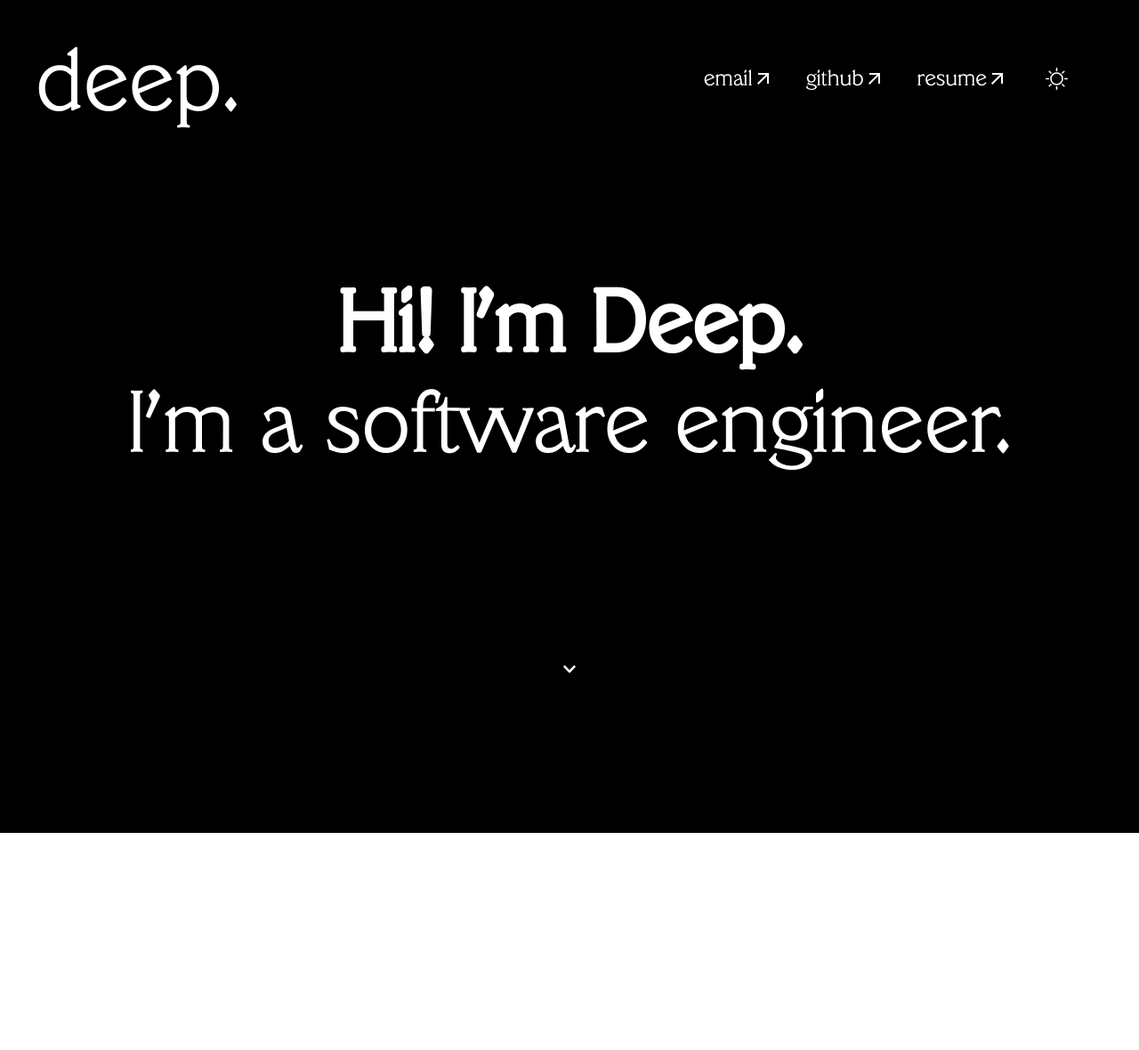
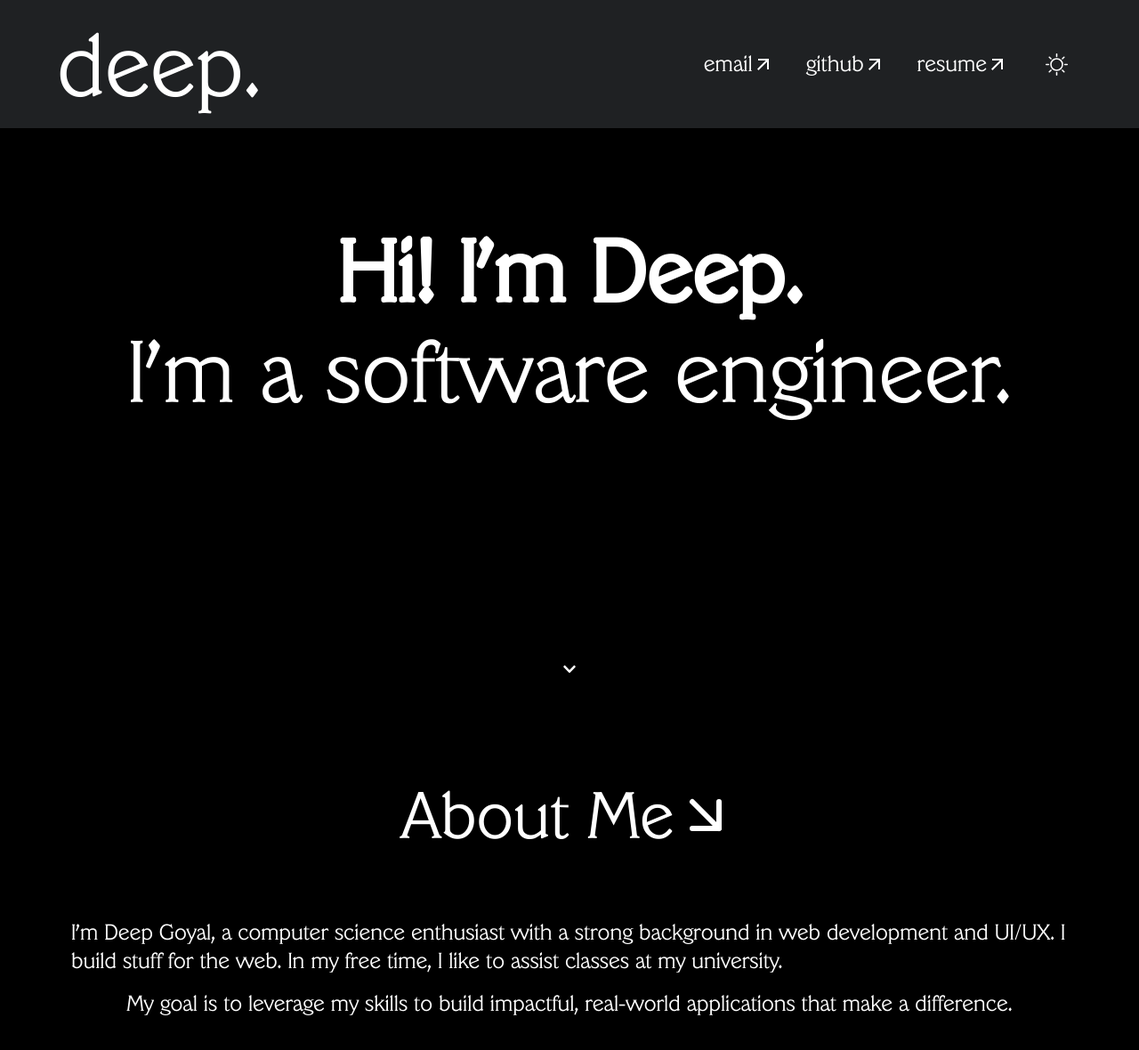
Before and after one commit to deep-goyal/portfolio, a Next.js app: page / in a window 1280 px wide. Shown: the top 1180 px of the page at 89% size. Before the commit the page ends 936 px from the top, so only its background shows below. Built offline with nearby package versions, Linux system fonts and the light colour scheme.

Commit message:
add about me

```diff
--- a/app/page.js
+++ b/app/page.js
@@ -1,11 +1,14 @@
+import Aboutme from "@/components/Aboutme";
 import NavBar from "../components/NavBar";
 import { FaChevronDown } from "react-icons/fa";
+import Sidebar from "@/components/Sidebar";
 
 export default function Home() {
   return (
     <div className="min-h-screen bg-black text-white dark:bg-white dark:text-black">
       <NavBar />
-      <main className="flex flex-col items-center justify-center min-h-screen pb-40">
+      {/* <Sidebar /> */}
+      <main className="flex flex-col items-center justify-center min-h-screen pb-0">
         <div className="flex flex-col items-center justify-center h-full">
           <h1 className="text-8xl font-bold mb-4">Hi! I'm Deep.</h1>
           <h2 className="text-8xl mb-20">I'm a software engineer.</h2>
@@ -14,6 +17,10 @@ export default function Home() {
           <FaChevronDown />
         </div>
       </main>
+
+      <div>
+        <Aboutme />
+      </div>
     </div>
   );
 }
--- /dev/null
+++ b/components/Aboutme.js
@@ -0,0 +1,26 @@
+import React from "react";
+import { FiArrowDownRight } from "react-icons/fi";
+
+const Aboutme = () => {
+  return (
+    <section
+      id="about-me"
+      className="min-h-screen flex flex-col justify-left items-center p-20 bg-black text-white dark:bg-white dark:text-black"
+    >
+      <h2 className="text-7xl mb-20 flex items-center justify-left">
+        About Me <FiArrowDownRight />
+      </h2>
+      <p className="mb-4 text-2xl">
+        I’m Deep Goyal, a computer science enthusiast with a strong background
+        in web development and UI/UX. I build stuff for the web. In my free
+        time, I like to assist classes at my university.
+      </p>
+      <p className="text-2xl">
+        My goal is to leverage my skills to build impactful, real-world
+        applications that make a difference.
+      </p>
+    </section>
+  );
+};
+
+export default Aboutme;
--- a/components/NavBar.js
+++ b/components/NavBar.js
@@ -16,10 +16,11 @@ const NavBar = () => {
       document.documentElement.classList.add("dark");
     }
   };
+
   return (
-    <nav className="flex justify-between items-center pt-10 pb-0 px-0 bg-gray-000 text-white dark:bg-white dark:text-black">
+    <nav className="fixed top-0 left-0 right-0 p-6 flex items-center bg-gray-400 bg-opacity-20 backdrop-blur-md text-white dark:bg-gray-200 dark:bg-opacity-50 dark:text-black">
       <h1 className="px-10 text-8xl">deep.</h1>
-      <div className="flex justify-end">
+      <div className="flex justify-end ml-auto pr-10">
         <a
           href="mailto:deep.goyal@icloud.com"
           className="mr-4 flex items-center"
@@ -38,12 +39,9 @@ const NavBar = () => {
           target="_blank"
           className="mr-4 flex items-center"
         >
-          resume {<MdArrowOutward />}
+          resume <MdArrowOutward />
         </a>
-        <button
-          onClick={toggleDarkMode}
-          className="focus:outline-none px-4 pr-20"
-        >
+        <button onClick={toggleDarkMode} className="focus:outline-none px-4">
           {darkMode ? <FiMoon size={25} /> : <GoSun size={25} />}
         </button>
       </div>
--- /dev/null
+++ b/components/Sidebar.js
@@ -0,0 +1,28 @@
+const Sidebar = () => {
+  return (
+    <nav className="fixed top-1/3 right-0 p-4 bg-gray-900 text-white dark:bg-white dark:text-black">
+      <ul>
+        <li className="mb-2">
+          <a href="#about-me">About me</a>
+        </li>
+        <li className="mb-2">
+          <a href="#education">Education</a>
+        </li>
+        <li className="mb-2">
+          <a href="#skills">Skills</a>
+        </li>
+        <li className="mb-2">
+          <a href="#experience">Experience</a>
+        </li>
+        <li className="mb-2">
+          <a href="#projects">Projects</a>
+        </li>
+        <li>
+          <a href="#achievements">Achievements</a>
+        </li>
+      </ul>
+    </nav>
+  );
+};
+
+export default Sidebar;
```
